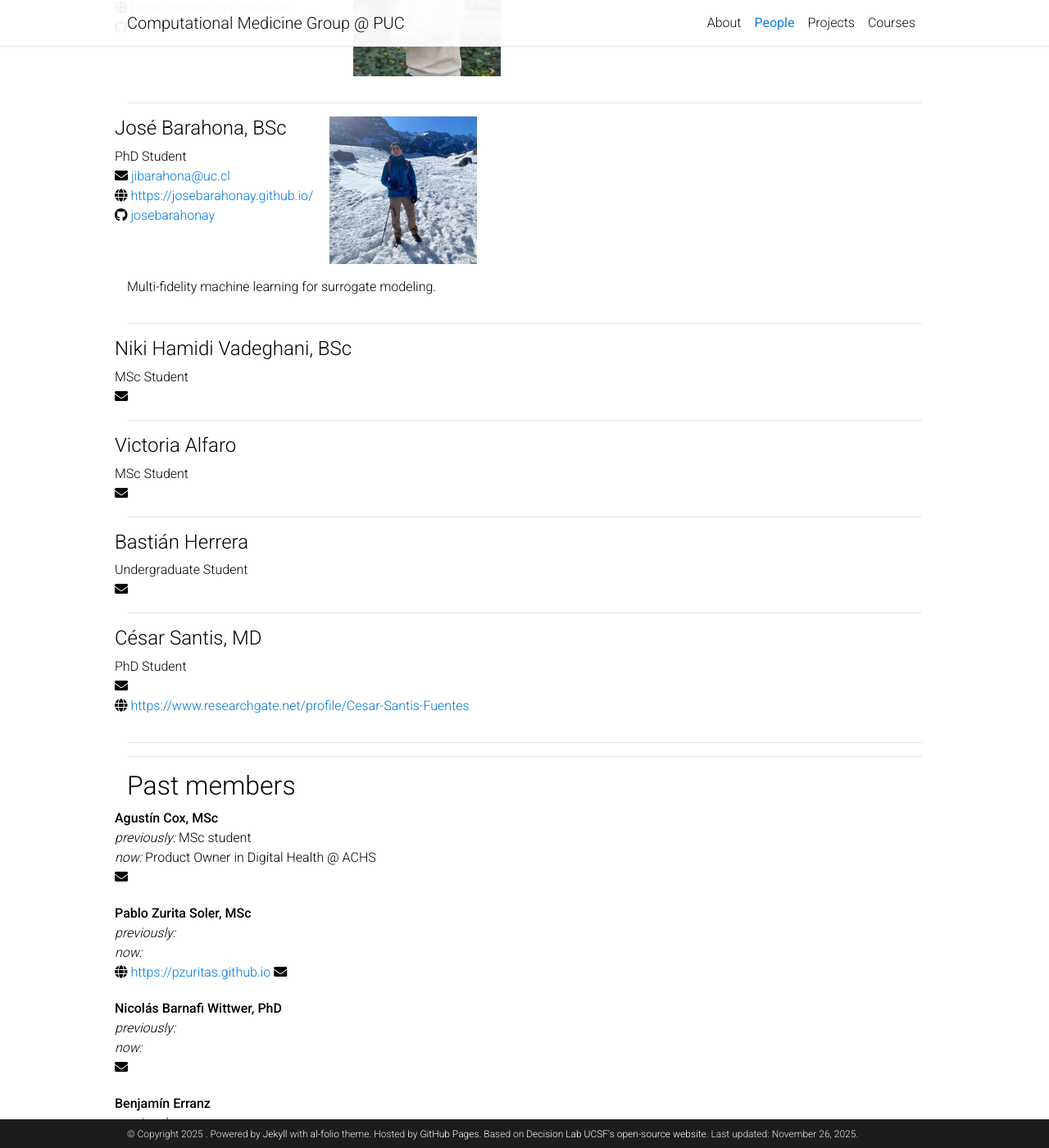
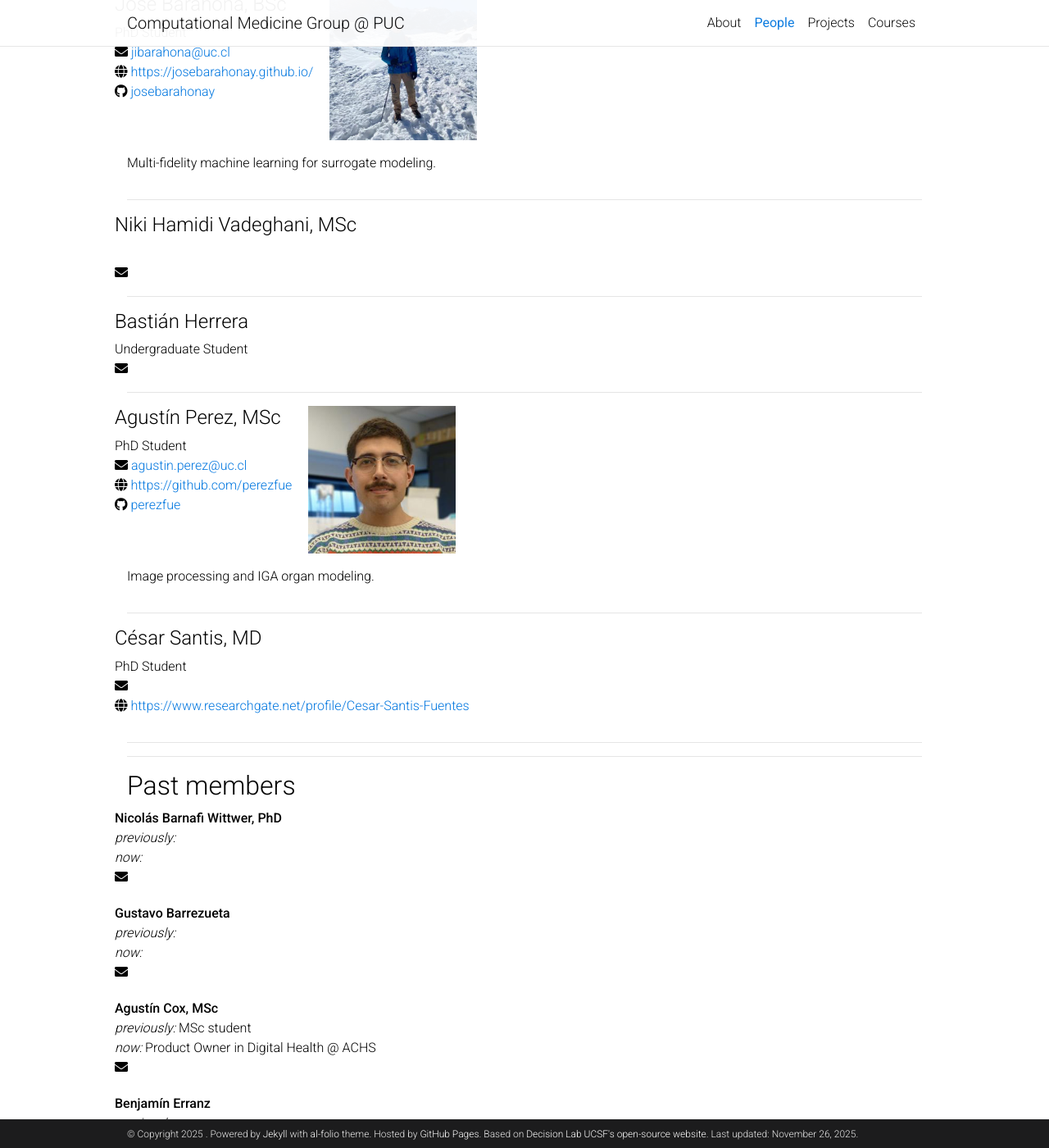
Before and after one commit to comp-medicine-uc/comp-medicine-uc.github.io, a Jekyll site: the page built from _pages/people.md, in a window 1280 px wide and 1400 px high, scrolled down 769 px. Shown: the whole window at 82% size. Built offline with Jekyll 4.4.1, drawn with Linux system fonts in a browser that asks for light colours; comment, search, counter and statistics services are not loaded; a style sheet for code colours, icons or effects is not loaded; some of the changed text lies outside the part shown.

Commit message:
Updates alumni and members file

```diff
--- a/_data/members.yml
+++ b/_data/members.yml
@@ -9,16 +9,16 @@
   orcid:
   description:
 
-- name: Agustín Perez
-  degrees: MSc
-  image: agustin_perez_fuentes.JPG
-  position: PhD Student
-  email: agustin.perez@uc.cl
-  website: https://github.com/perezfue
-  github: perezfue
+- name: Victoria Alfaro
+  degrees:
+  image:
+  position: MSc Student
+  email:
+  website:
+  github:
   scholar:
   orcid:
-  description: Image processing and IGA organ modeling.
+  description:
 
 - name: Nibaldo Avilés Rojas
   degrees: MSc
@@ -43,20 +43,9 @@
   description: Multi-fidelity machine learning for surrogate modeling.
 
 - name: Niki Hamidi Vadeghani
-  degrees: BSc
+  degrees: MSc
   image:
-  position: MSc Student
-  email:
-  website:
-  github:
-  scholar:
-  orcid:
-  description:
-
-- name: Victoria Alfaro
-  degrees:
-  image:
-  position: MSc Student
+  position:
   email:
   website:
   github:
@@ -75,6 +64,17 @@
   orcid:
   description:
 
+- name: Agustín Perez
+  degrees: MSc
+  image: agustin_perez_fuentes.JPG
+  position: PhD Student
+  email: agustin.perez@uc.cl
+  website: https://github.com/perezfue
+  github: perezfue
+  scholar:
+  orcid:
+  description: Image processing and IGA organ modeling.
+
 - name: César Santis
   degrees: MD
   image:
```
Also changed, not shown: _data/alumni.yml (+43 -29 lines).
